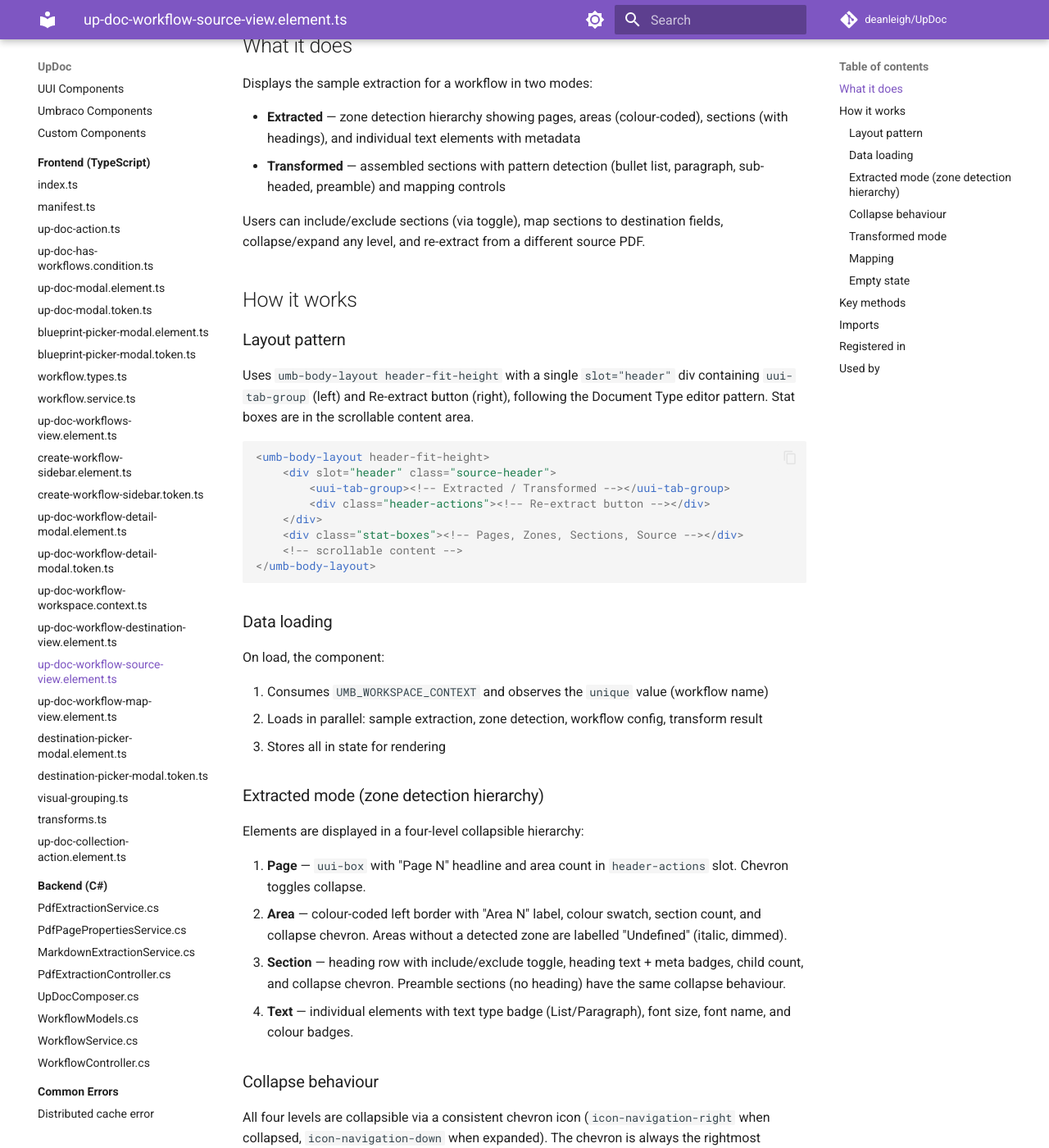
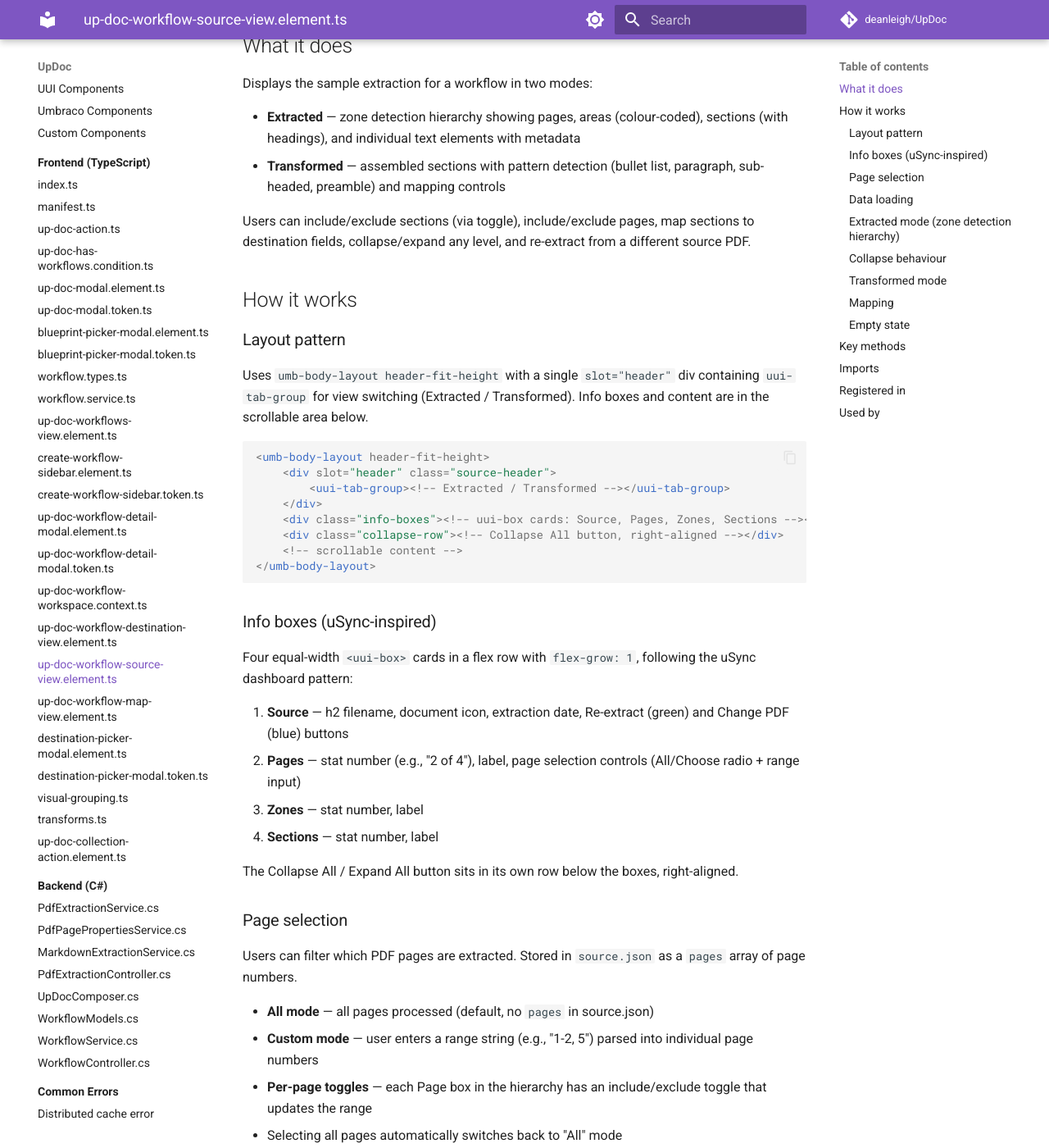
Before and after one commit to deanleigh/UpDoc, an MkDocs documentation site: the page built from docs/source-files/up-doc-workflow-source-view-element.md, in a window 1280 px wide and 1400 px high, scrolled down 233 px. Shown: the whole window at 82% size. Built offline with MkDocs 1.6.1 and Material for MkDocs 9.7.7, drawn with Linux system fonts in a browser that asks for light colours; comment, search, counter and statistics services are not loaded; some of the changed text lies outside the part shown.

Commit message:
Refactor Source view info boxes to uSync-inspired uui-box layout
Replace custom div-based info boxes with equal-width <uui-box> cards
using flex-grow: 1, matching the uSync dashboard pattern. Source box
shows filename/icon/date with green Re-extract and blue Change PDF
buttons. Stat boxes (Pages, Zones, Sections) show centered numbers.
Collapse All moved to its own right-aligned row below the boxes.

Co-Authored-By: Claude Opus 4.6 <noreply@anthropic.com>

````diff
--- a/docs/source-files/up-doc-workflow-source-view-element.md
+++ b/docs/source-files/up-doc-workflow-source-view-element.md
@@ -9,38 +9,60 @@ Displays the sample extraction for a workflow in two modes:
 - **Extracted** — zone detection hierarchy showing pages, areas (colour-coded), sections (with headings), and individual text elements with metadata
 - **Transformed** — assembled sections with pattern detection (bullet list, paragraph, sub-headed, preamble) and mapping controls
 
-Users can include/exclude sections (via toggle), map sections to destination fields, collapse/expand any level, and re-extract from a different source PDF.
+Users can include/exclude sections (via toggle), include/exclude pages, map sections to destination fields, collapse/expand any level, and re-extract from a different source PDF.
 
 ## How it works
 
 ### Layout pattern
 
-Uses `umb-body-layout header-fit-height` with a single `slot="header"` div containing `uui-tab-group` (left) and Re-extract button (right), following the Document Type editor pattern. Stat boxes are in the scrollable content area.
+Uses `umb-body-layout header-fit-height` with a single `slot="header"` div containing `uui-tab-group` for view switching (Extracted / Transformed). Info boxes and content are in the scrollable area below.
 
 ```html
 <umb-body-layout header-fit-height>
     <div slot="header" class="source-header">
         <uui-tab-group><!-- Extracted / Transformed --></uui-tab-group>
-        <div class="header-actions"><!-- Re-extract button --></div>
     </div>
-    <div class="stat-boxes"><!-- Pages, Zones, Sections, Source --></div>
+    <div class="info-boxes"><!-- uui-box cards: Source, Pages, Zones, Sections --></div>
+    <div class="collapse-row"><!-- Collapse All button, right-aligned --></div>
     <!-- scrollable content -->
 </umb-body-layout>
 ```
+
+### Info boxes (uSync-inspired)
+
+Four equal-width `<uui-box>` cards in a flex row with `flex-grow: 1`, following the uSync dashboard pattern:
+
+1. **Source** — h2 filename, document icon, extraction date, Re-extract (green) and Change PDF (blue) buttons
+2. **Pages** — stat number (e.g., "2 of 4"), label, page selection controls (All/Choose radio + range input)
+3. **Zones** — stat number, label
+4. **Sections** — stat number, label
+
+The Collapse All / Expand All button sits in its own row below the boxes, right-aligned.
+
+### Page selection
+
+Users can filter which PDF pages are extracted. Stored in `source.json` as a `pages` array of page numbers.
+
+- **All mode** — all pages processed (default, no `pages` in source.json)
+- **Custom mode** — user enters a range string (e.g., "1-2, 5") parsed into individual page numbers
+- **Per-page toggles** — each Page box in the hierarchy has an include/exclude toggle that updates the range
+- Selecting all pages automatically switches back to "All" mode
+- Page selection is saved immediately on change and applied on next re-extract
 
 ### Data loading
 
 On load, the component:
 
 1. Consumes `UMB_WORKSPACE_CONTEXT` and observes the `unique` value (workflow name)
-2. Loads in parallel: sample extraction, zone detection, workflow config, transform result
-3. Stores all in state for rendering
+2. Loads in parallel: sample extraction, zone detection, workflow config, transform result, source config
+3. Initialises page selection state from source config
+4. Stores all in state for rendering
 
 ### Extracted mode (zone detection hierarchy)
 
 Elements are displayed in a four-level collapsible hierarchy:
 
-1. **Page** — `uui-box` with "Page N" headline and area count in `header-actions` slot. Chevron toggles collapse.
+1. **Page** — `uui-box` with "Page N" headline, section/area counts, page include toggle, and collapse chevron in `header-actions` slot. Excluded pages are dimmed.
 2. **Area** — colour-coded left border with "Area N" label, colour swatch, section count, and collapse chevron. Areas without a detected zone are labelled "Undefined" (italic, dimmed).
 3. **Section** — heading row with include/exclude toggle, heading text + meta badges, child count, and collapse chevron. Preamble sections (no heading) have the same collapse behaviour.
 4. **Text** — individual elements with text type badge (List/Paragraph), font size, font name, and colour badges.
@@ -54,7 +76,7 @@ State is managed by a single `_collapsed` Set with key prefixes:
 - Areas: `area-p${pageNum}-a${areaIndex}` or `area-p${pageNum}-undefined`
 - Sections: `p${pageNum}-a${areaIndex}-s${sIdx}`
 
-The include/exclude toggle uses `@click stopPropagation` to prevent also triggering collapse.
+A global Collapse All / Expand All button toggles all pages at once. The include/exclude toggle uses `@click stopPropagation` to prevent also triggering collapse.
 
 ### Transformed mode
 
@@ -71,18 +93,27 @@ From the Transformed view, users can map section headings and content to destina
 
 ### Empty state
 
-When no sample extraction exists, shows a centered prompt with "Upload PDF" button.
+When no sample extraction exists, shows a centered prompt with "Choose PDF" button.
 
 ## Key methods
 
 | Method | Purpose |
 |--------|---------|
+| `#loadData()` | Loads extraction, zone detection, config, transform, source config in parallel |
+| `#parsePageRange(input)` | Converts "1-3, 5" to `[1, 2, 3, 5]` |
+| `#pagesToRangeString(pages)` | Converts `[1, 2, 3, 5]` to "1-3, 5" |
+| `#togglePage(pageNum)` | Toggles a page on/off and updates the range input |
+| `#savePageSelection()` | Persists page selection to source.json |
+| `#onReExtract()` | Re-extracts using previously stored media key |
+| `#onPickMedia()` | Opens media picker, runs extraction on selected PDF |
 | `#isCollapsed(key)` | Checks if a page/area/section is collapsed |
 | `#toggleCollapse(key)` | Toggles collapse state for any level |
-| `#renderExtractionHeader()` | Tab group + Re-extract button (slotted into header) |
-| `#renderStatBoxes()` | Pages, Zones, Sections, Source stat boxes |
+| `#toggleCollapseAll()` | Collapses or expands all pages at once |
+| `#renderExtractionHeader()` | Tab group slotted into header |
+| `#renderInfoBoxes()` | Four equal-width uui-box cards (Source, Pages, Zones, Sections) |
+| `#renderPageSelection()` | Radio buttons (All/Choose) + range text input |
 | `#renderExtractionContent()` | Dispatches to zone detection or transformed view |
-| `#renderZonePage()` | Renders a page with area count and collapse |
+| `#renderZonePage()` | Renders a page with toggle, area count, and collapse |
 | `#renderArea()` | Renders "Area N" with sections and collapse |
 | `#renderUnzonedContent()` | Renders "Undefined" area for unclassified content |
 | `#renderSection()` | Renders a section with toggle, heading, children, collapse |
````
Also changed, not shown: other parts of docs/source-files/up-doc-workflow-source-view-element.md (+2 -2 lines), planning/PAGE_SELECTION.md (+20 -21 lines), 7 other files.
